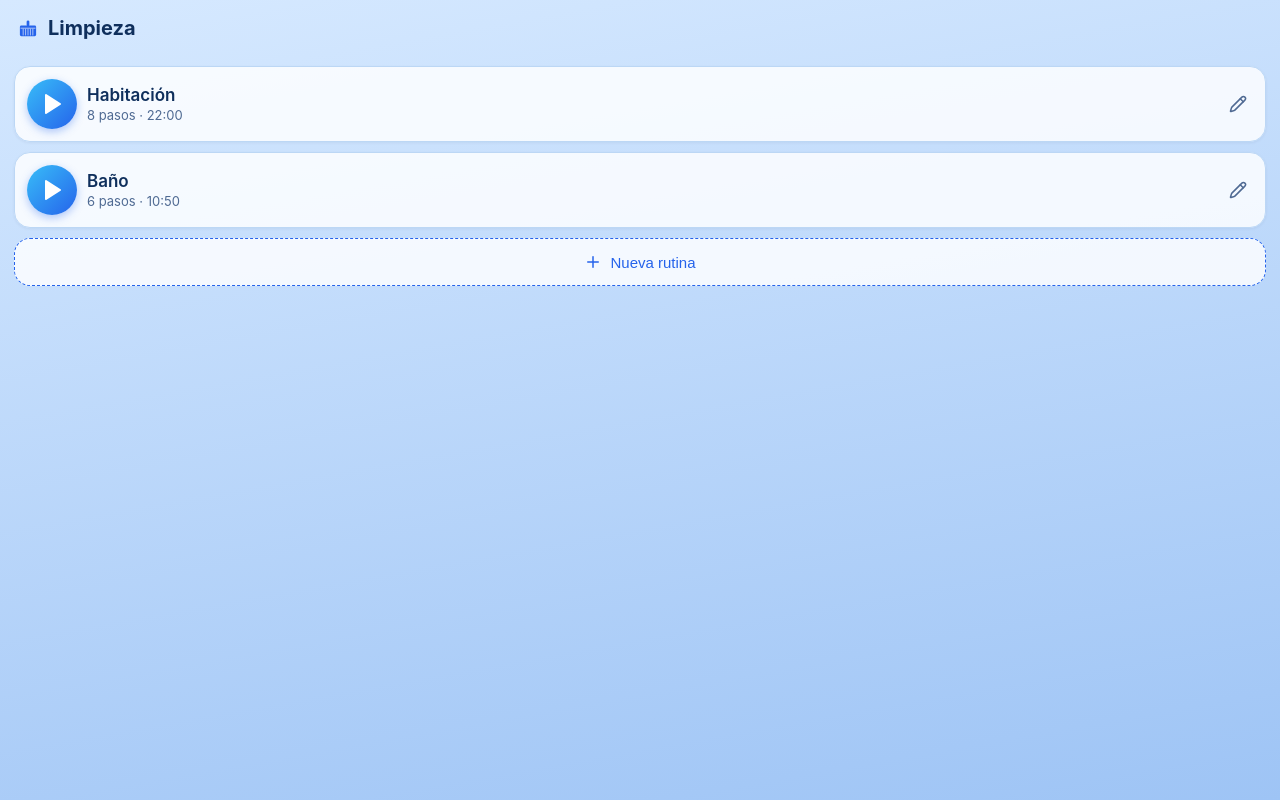
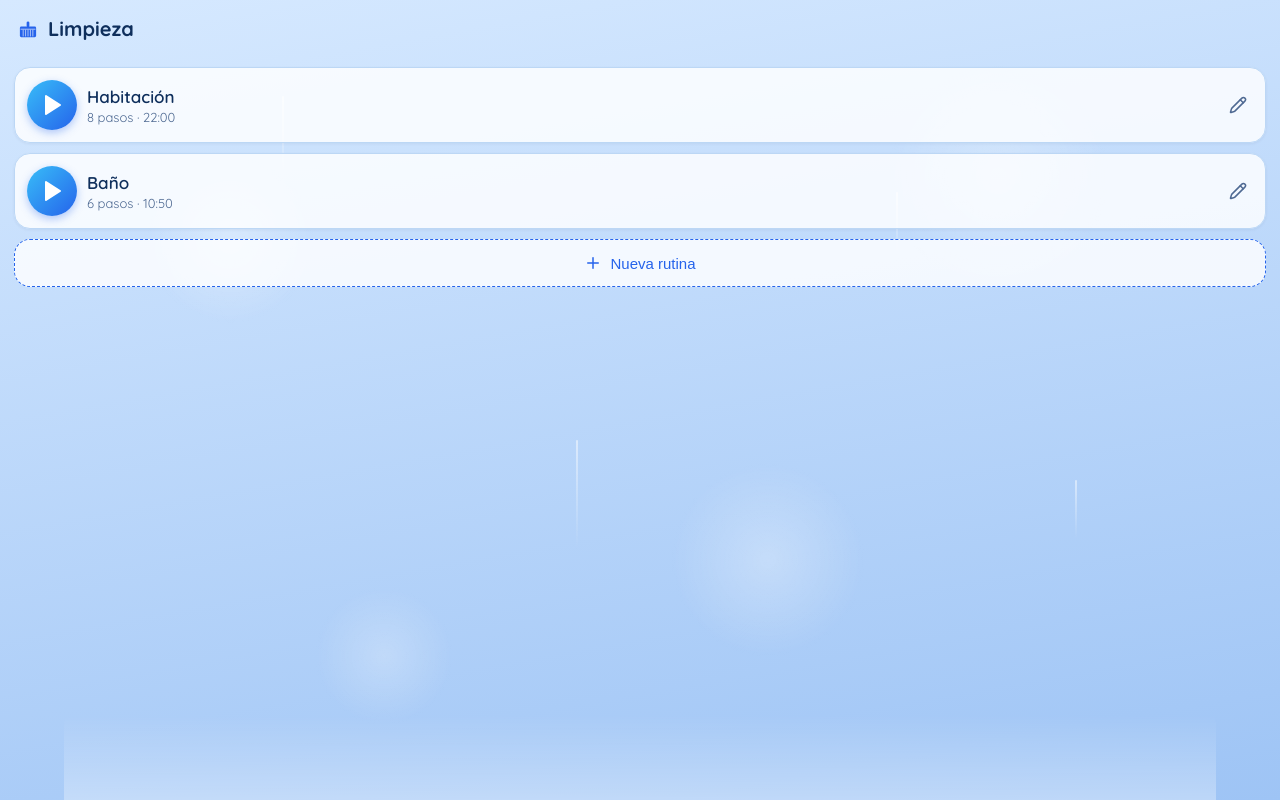
Before and after one commit to carchaves/RutinasDeLimpieza, a React (Vite) app: page / in a window 1280 px wide. Built offline with nearby package versions, Linux system fonts and the light colour scheme.

Commit message:
Estetica estilo app de ducha: tipografia Quicksand y fondo animado de limpiavidrios (reemplaza burbujas)

```diff
--- a/index.html
+++ b/index.html
@@ -10,11 +10,56 @@
     <link rel="apple-touch-icon" href="/icon.svg" />
     <meta name="apple-mobile-web-app-capable" content="yes" />
     <meta name="apple-mobile-web-app-status-bar-style" content="black-translucent" />
+    <link rel="preconnect" href="https://fonts.googleapis.com">
+    <link href="https://fonts.googleapis.com/css2?family=Quicksand:wght@400;500;600;700&display=swap" rel="stylesheet">
     <title>Rutinas de limpieza</title>
     <style>
       html, body { margin: 0; padding: 0; width: 100%; background: #d6e9ff; min-height: 100vh; }
       * { -webkit-tap-highlight-color: transparent; }
       #root { width: 100%; }
+
+      /* --- Fondo: limpieza de vidrio con limpiavidrios --- */
+      .glass-bg { position: fixed; inset: 0; overflow: hidden; pointer-events: none; z-index: 0; }
+      .glass-fog {
+        position: absolute; inset: 0;
+        background:
+          radial-gradient(120px 120px at 18% 30%, rgba(255,255,255,0.35), transparent 70%),
+          radial-gradient(160px 160px at 78% 22%, rgba(255,255,255,0.28), transparent 70%),
+          radial-gradient(140px 140px at 60% 70%, rgba(255,255,255,0.30), transparent 70%),
+          radial-gradient(100px 100px at 30% 82%, rgba(255,255,255,0.26), transparent 70%);
+        opacity: 0.9;
+      }
+      .squeegee {
+        position: absolute; left: 0; right: 0; height: 170px;
+        animation: sqSweep 8s cubic-bezier(.45,.05,.55,.95) infinite;
+        will-change: transform, opacity;
+      }
+      .squeegee .trail {
+        position: absolute; bottom: 16px; left: 5%; right: 5%; height: 150px; border-radius: 10px;
+        background: linear-gradient(to top, rgba(255,255,255,0.55), rgba(255,255,255,0.0));
+      }
+      .squeegee .blade {
+        position: absolute; bottom: 2px; left: 5%; right: 5%; height: 14px; border-radius: 8px;
+        background: linear-gradient(180deg, #6f93c4, #37527a);
+        box-shadow: 0 5px 14px rgba(20,41,75,0.22);
+      }
+      .squeegee .blade::after {
+        content: ""; position: absolute; left: 4px; right: 4px; top: 3px; height: 3px;
+        border-radius: 3px; background: rgba(255,255,255,0.45);
+      }
+      .squeegee .handle {
+        position: absolute; bottom: 16px; left: 50%; transform: translateX(-50%);
+        width: 12px; height: 52px; border-radius: 6px;
+        background: linear-gradient(180deg, #dbe8ff, #a9c4ea);
+      }
+      .drip { position: absolute; width: 2px; border-radius: 2px;
+        background: linear-gradient(to bottom, rgba(255,255,255,0.5), rgba(255,255,255,0)); }
+      @keyframes sqSweep {
+        0%   { transform: translateY(-22vh); opacity: 0; }
+        10%  { opacity: 1; }
+        90%  { opacity: 1; }
+        100% { transform: translateY(118vh); opacity: 0; }
+      }
     </style>
   </head>
   <body>
--- a/src/App.jsx
+++ b/src/App.jsx
@@ -110,6 +110,8 @@ export default function App() {
 
   return (
     <div style={S.app}>
+      <GlassBg />
+      <div style={S.content}>
         {screen === "list" && (
           <RoutineList routines={data.routines} onPlay={startRun}
             onEdit={openEdit} onAdd={addRoutine} />
@@ -126,6 +128,25 @@ export default function App() {
         {screen === "run" && (
           <Runner routine={routine(runId)} onExit={() => setScreen("list")} />
         )}
+      </div>
+    </div>
+  );
+}
+
+/* Fondo animado: limpieza de vidrio con limpiavidrios (reemplaza las burbujas). */
+function GlassBg() {
+  return (
+    <div className="glass-bg" aria-hidden="true">
+      <div className="glass-fog" />
+      <div className="drip" style={{ left: "22%", top: "12%", height: 90 }} />
+      <div className="drip" style={{ left: "70%", top: "24%", height: 70 }} />
+      <div className="drip" style={{ left: "45%", top: "55%", height: 110 }} />
+      <div className="drip" style={{ left: "84%", top: "60%", height: 60 }} />
+      <div className="squeegee">
+        <div className="trail" />
+        <div className="handle" />
+        <div className="blade" />
+      </div>
     </div>
   );
 }
@@ -371,8 +392,12 @@ const S = {
     minHeight: "100vh", display: "flex", flexDirection: "column",
     background: `linear-gradient(170deg, ${C.bgTop} 0%, ${C.bgBot} 100%)`,
     backgroundAttachment: "fixed", color: C.text,
-    fontFamily: "-apple-system,BlinkMacSystemFont,'Segoe UI',Roboto,sans-serif",
+    fontFamily: "'Quicksand',-apple-system,BlinkMacSystemFont,'Segoe UI',Roboto,sans-serif",
     paddingTop: "env(safe-area-inset-top)",
+  },
+  content: {
+    position: "relative", zIndex: 1, display: "flex", flexDirection: "column",
+    flex: 1, minHeight: "100vh",
   },
   header: {
     display: "flex", alignItems: "center", gap: 10, padding: "16px 16px 12px",
```
Lines whose indentation alone changed are shown as unchanged.
